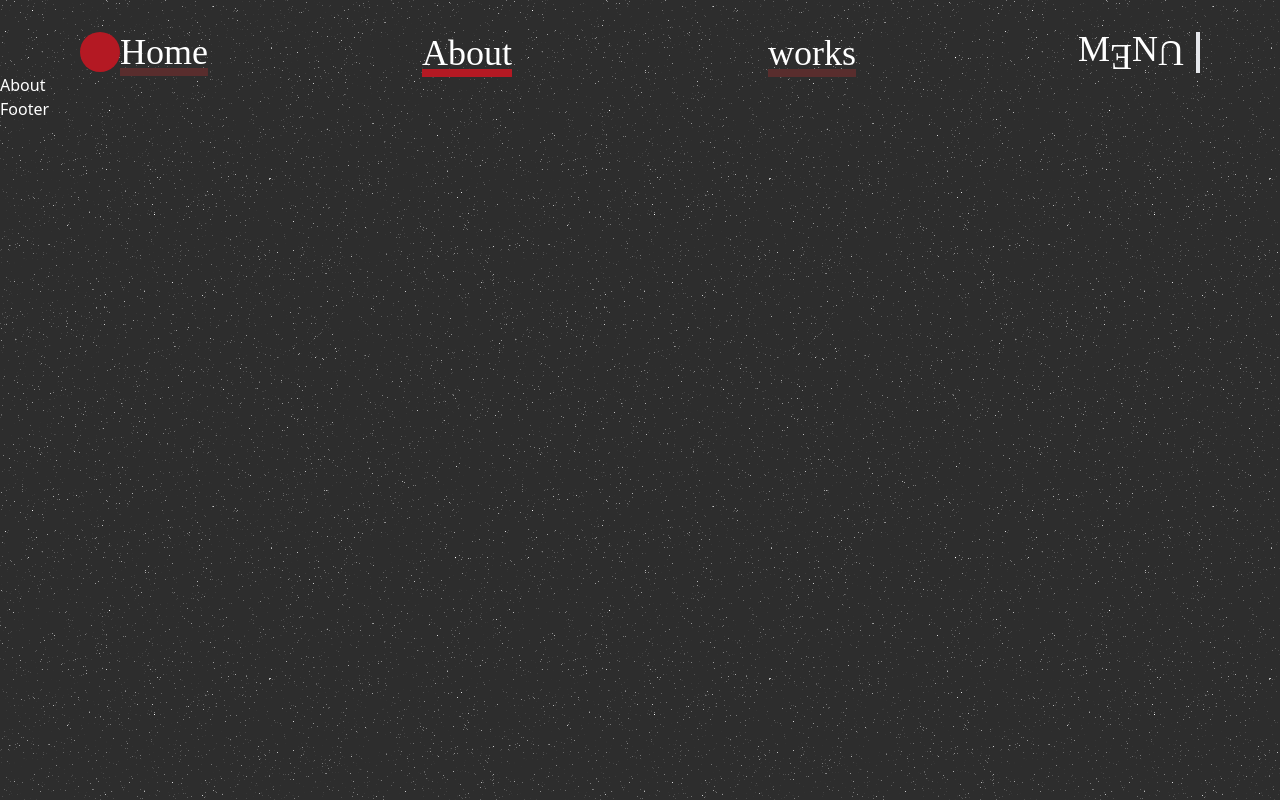
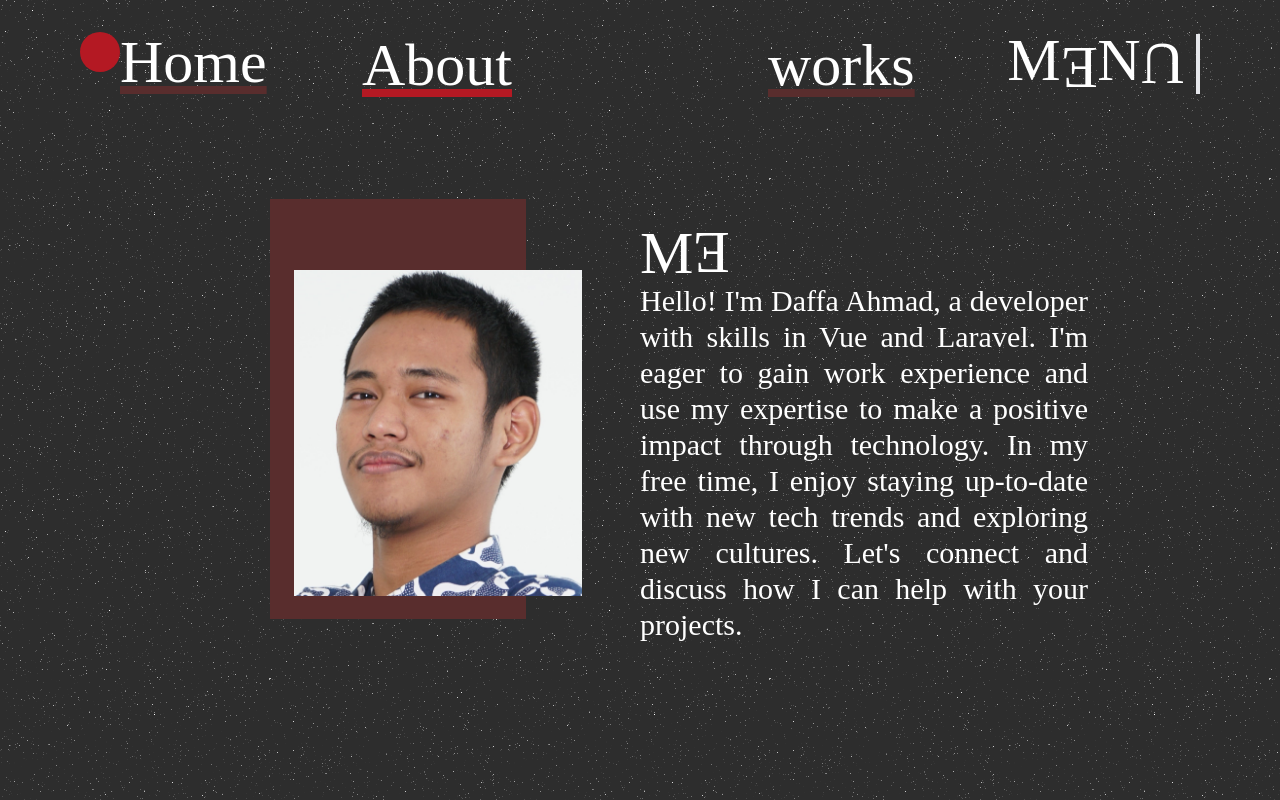
Before and after one commit to DaffaAhmadSM/DaffaAhmadSM, a Vue app: page /about in a window 1280 px wide. Built offline with nearby package versions, Linux system fonts and the light colour scheme.

Commit message:
feat: About Page

```diff
--- a/src/App.vue
+++ b/src/App.vue
@@ -4,15 +4,15 @@
 </script>
 
 <template>
-    <div class="bg-2D2D2D flex h-screen flex-col bg-noice">
+    <div class="bg-2D2D2D flex min-h-screen flex-col bg-noice lg:overflow-hidden">
         <nav>
             <Navbar/>
         </nav>
-        <main>
+        <main class="min-h-full">
             <RouterView/>
         </main>
         <footer>
-            <p>Footer</p>
+
         </footer>
     </div>
 
--- a/src/components/Navbar.vue
+++ b/src/components/Navbar.vue
@@ -1,5 +1,5 @@
 <template>
-        <ul  class="grid grid-cols-2 text-4xl mt-8 ml-20 mr-20 max-[960px]:hidden">
+        <ul  class="grid grid-cols-2 text-4xl mt-8 ml-20 mr-20 max-[960px]:hidden xl:text-6xl lg:text-5xl">
             <div class="flex flex-row justify-between mr-32">
                 <div>
                     <li>
@@ -12,24 +12,27 @@
                     <li><router-link class="text-white font-Hansief underline decoration-8 decoration-redHoverDeactive" :to="{name: 'about'}" :class="['decoration-redHoverActive' && 'router-link-active']">About</router-link></li>
             </div>
             <div class="flex flex-row justify-between ml-32">
-                <li><router-link class="text-white font-Hansief underline decoration-8 decoration-redHoverDeactive" :to="{name: 'works'}">works</router-link></li>
-               <div class="border-r-4">
-                   <li><button class="text-white font-Hansief">
+                <li>
+                <router-link class="text-white font-Hansief underline decoration-8 decoration-redHoverDeactive" :to="{name: 'works'}">works</router-link></li>
+                <button class="font-Hansief z-20 transition-all duration-300" @click="toggleMenuAnime" :class="{ 'text-black': menuActive }">
+                    <div class="border-r-4" :class="{'border-gray-700': menuActive}">
+                    <li>
                             <div class="pr-3">
                                 <span class="relative -top-1">M</span>
                                 <span class="inline-block relative -bottom-1 -rotate-180">E</span>
                                 <span class="relative -top-1">N</span>
                                 <span class="inline-block relative rotate-180">U</span>
                             </div>
-                   </button></li>
+                        </li>
                     </div>
+                </button>
             </div>
 
         </ul>
 
-        <ul class="text-4xl max-[960px]:flex justify-end  mt-8 ml-20 mr-10 hidden">
-            <button class="text-white font-Hansief">
-                <div class="border-r-4">
+        <ul class="text-5xl max-[960px]:flex justify-end  mt-8 ml-20 mr-10 hidden">
+            <button class="font-Hansief z-20" @click="toggleMenuAnime" :class="{ 'text-black': menuActive }">
+                <div class="border-r-4 transition-all duration-300" :class="{'border-gray-700': menuActive}">
                     <li class="pr-3">
                             <div>
                                 <span class="relative -top-1">M</span>
@@ -41,6 +44,17 @@
                     </div>
                 </button>
         </ul>
+
+        <!-- menu full screen with animation fade in :class-->
+        <div class="bg-white bg-noiceInvert fixed top-0 left-0 w-full h-full z-10 transition-all duration-300 ease-cubic-menu" :class="{'left-full': !menuActive}">
+                <div class="flex flex-col justify-start text-black max-md:text-9xl max-md:mt-40 xl:text-[8.5rem] text-[8.3rem] lg:ml-60 font-Redwing">
+                    <router-link :to="{name:'about'}" @click="toggleMenuAnime"><span class="hover:bg-black hover:text-white pr-10 hover:text-[8.6rem] transition-all duration-300">About</span></router-link>
+                    <router-link :to="{name:'works'}" @click="toggleMenuAnime"><span class="hover:bg-black hover:text-white pr-10 hover:text-[8.6rem] transition-all duration-300">Works</span></router-link>
+                    <router-link :to="{name:''}" @click="toggleMenuAnime"><span class="hover:bg-black hover:text-white pr-10 hover:text-[8.6rem] transition-all duration-300">Contact</span></router-link>
+                    <router-link :to="{name:''}" @click="toggleMenuAnime"><span class="hover:bg-black hover:text-white pr-10 hover:text-[8.6rem] transition-all duration-300">Blog</span></router-link>
+            </div>
+        </div>
+
 </template>
 
 <script lang="ts">
@@ -52,17 +66,16 @@ export default defineComponent({
     },
     data() {
         return {
+            menuActive: false
         }
     },
     methods: {
 
-    },
-    computed: {
+        toggleMenuAnime(): void{
+            this.menuActive = !this.menuActive
+        }
+    }
 
-    },
-
-    created() {
-    },
 })
 </script>
 
--- a/src/components/toggleMenu.vue
+++ /dev/null
@@ -1,13 +0,0 @@
-<template lang="html">
-<div class="bg-white bg-noice">
-
-</div>
-</template>
-<script>
-export default {
-
-}
-</script>
-<style lang="css">
-
-</style>
--- a/src/views/About.vue
+++ b/src/views/About.vue
@@ -2,8 +2,23 @@
 </script>
 
 <template>
-    <div>
-        <h1>About</h1>
+    <div class="flex flex-row w-full h-full md:mt-32 relative max-md:mt-28">
+        <div id="myImage" class="w-full md:relative lg:left-[23%] max-lg:left-[6%] max-md:hidden">
+            <div class="absolute lg:w-[40%] lg:h-[100%] max-lg:w-[70%] max-lg:h-[70%] bg-redHoverDeactive -translate-y-6 -translate-x-6"></div>
+            <div>
+                <img src="./../assets/img/Gwejh.jpg" alt="aboutme" class="max-xl:w-1/2 xl:w-[45%] min-[1320px]:h-[140%] max-lg:w-[80%] max-lg:h-[70%] h-full absolute object-contain">
+            </div>
+        </div>
+        <div class="w-full h-full font-Redwing text-justify max-md:ml-20">
+            <div class="text-6xl font-Hansief">
+                <span class="inline-block">M</span>
+                <span class="-rotate-180 inline-block">E</span>
+            </div>
+            <p class="w-[70%] md:text-3xl max-md:text-2xl max-[500px]:text-xl">
+                Hello! I'm Daffa Ahmad, a developer with skills in Vue and Laravel. I'm eager to gain work experience and use my expertise to make a positive impact through technology. In my free time, I enjoy staying up-to-date with new tech trends and exploring new cultures. Let's connect and discuss how I can help with your projects.
+            </p>
+        </div>
+
     </div>
 </template>
 <style lang="css">
--- a/tailwind.config.js
+++ b/tailwind.config.js
@@ -8,7 +8,8 @@ module.exports = {
     extend: {
       fontFamily: {
         'Hansief': ['"Hansief Rough Regular"'],
-        'poppins': ['Poppins', 'sans-serif']
+        'poppins': ['Poppins', 'sans-serif'],
+        'Redwing': ['"Redwing Regular"'],
       },
       colors: {
         "redHoverActive" : "#B41923",
@@ -22,6 +23,12 @@ module.exports = {
         '2D2D2D': '#2D2D2D',
         "B41923" : "#B41923",
         "592D2D" : "#592D2D"
+      },
+      transitionTimingFunction: {
+        'in-expo': 'cubic-bezier(0.95, 0.05, 0.795, 0.035)',
+        'out-expo': 'cubic-bezier(0.19, 1, 0.22, 1)',
+        'cubic-menu': 'cubic-bezier(0.87, 0.23, 0.13, 0.77)'
+
       }
 
     },
```
Also changed, not shown: src/assets/img/Gwejh.JPG (added). Lines whose indentation alone changed are shown as unchanged.
